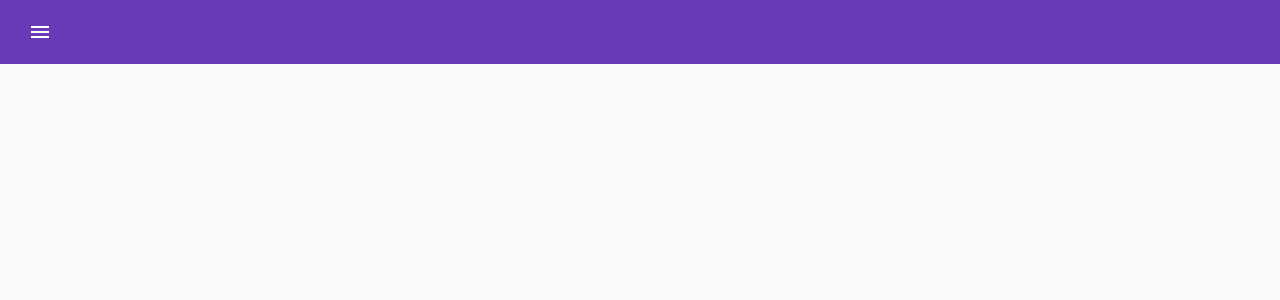
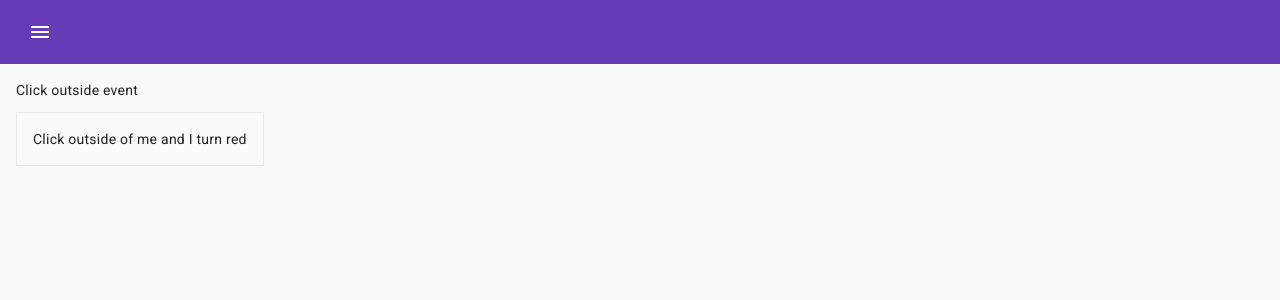
Before and after one commit to TomikxDDD/angular-directives, an Angular app: page /06-click-outside in a window 1280 px wide. Before the commit this address led to /. Shown: the top 300 px of the page. Built offline with nearby package versions, Linux system fonts and the light colour scheme.

Commit message:
feat: Implemented Click-outside directive

```diff
--- a/src/app/app.routes.ts
+++ b/src/app/app.routes.ts
@@ -4,6 +4,7 @@ import { Autofocus02Component } from './pages/autofocus-02/autofocus-02.componen
 import { LazyLoadedImgComponent } from './pages/lazy-loaded-img-03/lazy-loaded-img.component';
 import { DragDrop04Component } from './pages/drag-drop-04/drag-drop-04.component';
 import { Ellipses05Component } from './pages/ellipses-05/ellipses-05.component';
+import { ClickOutside06Component } from './pages/click-outside-06/click-outside-06.component';
 
 type RouteRaw = {
   path: string;
@@ -43,6 +44,12 @@ export const routesRaw: RouteRaw[] = [
     component: Ellipses05Component,
     title: '05 - Ellipses component',
   },
+  {
+    path: '06-click-outside',
+    label: '06 - Click outside component',
+    component: ClickOutside06Component,
+    title: '06 - Click outside component',
+  },
 ];
 
 export const routes: Routes = routesRaw.map((r: RouteRaw) => {
--- /dev/null
+++ b/src/app/directives/06-click-outside.directive.ts
@@ -0,0 +1,25 @@
+import {
+  Directive,
+  ElementRef,
+  EventEmitter,
+  HostListener,
+  Output,
+} from '@angular/core';
+
+@Directive({
+  selector: '[appClickOutside]',
+  standalone: true,
+})
+export class ClickOutsideDirective {
+  @Output()
+  clickedOutsideEvent: EventEmitter<void> = new EventEmitter();
+
+  constructor(private el: ElementRef) {}
+
+  @HostListener('document:click', ['$event'])
+  onOutsideClick(e: Event) {
+    if (!this.el.nativeElement.contains(e.target)) {
+      this.clickedOutsideEvent.emit();
+    }
+  }
+}
--- /dev/null
+++ b/src/app/pages/click-outside-06/click-outside-06.component.html
@@ -0,0 +1,9 @@
+<p>Click outside event</p>
+<div
+  appClickOutside
+  #box
+  (clickedOutsideEvent)="close(box)"
+  class="inline-block border border-solid p-4"
+>
+  Click outside of me and I turn red
+</div>
--- /dev/null
+++ b/src/app/pages/click-outside-06/click-outside-06.component.ts
@@ -0,0 +1,17 @@
+import { Component, ElementRef, Renderer2, inject } from '@angular/core';
+import { ClickOutsideDirective } from '../../directives/06-click-outside.directive';
+
+@Component({
+  selector: 'app-click-outside-06',
+  standalone: true,
+  imports: [ClickOutsideDirective],
+  templateUrl: './click-outside-06.component.html',
+  styleUrl: './click-outside-06.component.scss',
+})
+export class ClickOutside06Component {
+  private readonly renderer = inject(Renderer2)
+
+  protected close(box: HTMLElement) {
+    this.renderer.setStyle(box, 'background-color', 'red')
+  }
+}
```
Also changed, not shown: src/app/pages/click-outside-06/click-outside-06.component.scss (added).
